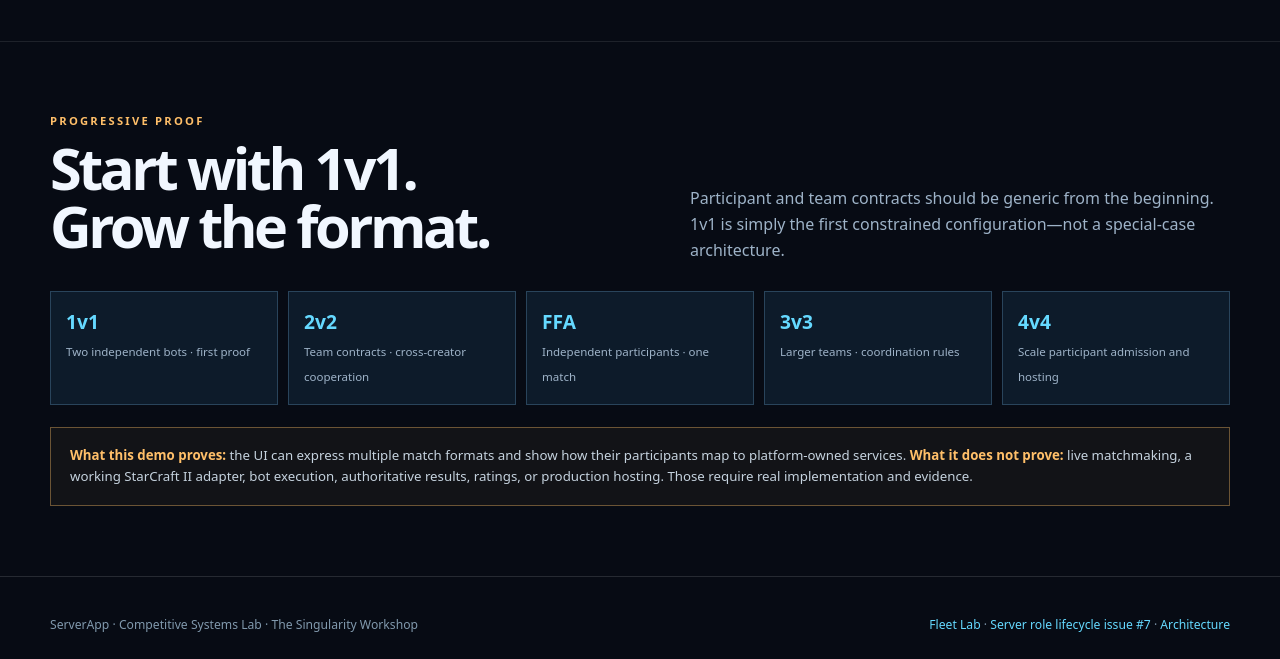
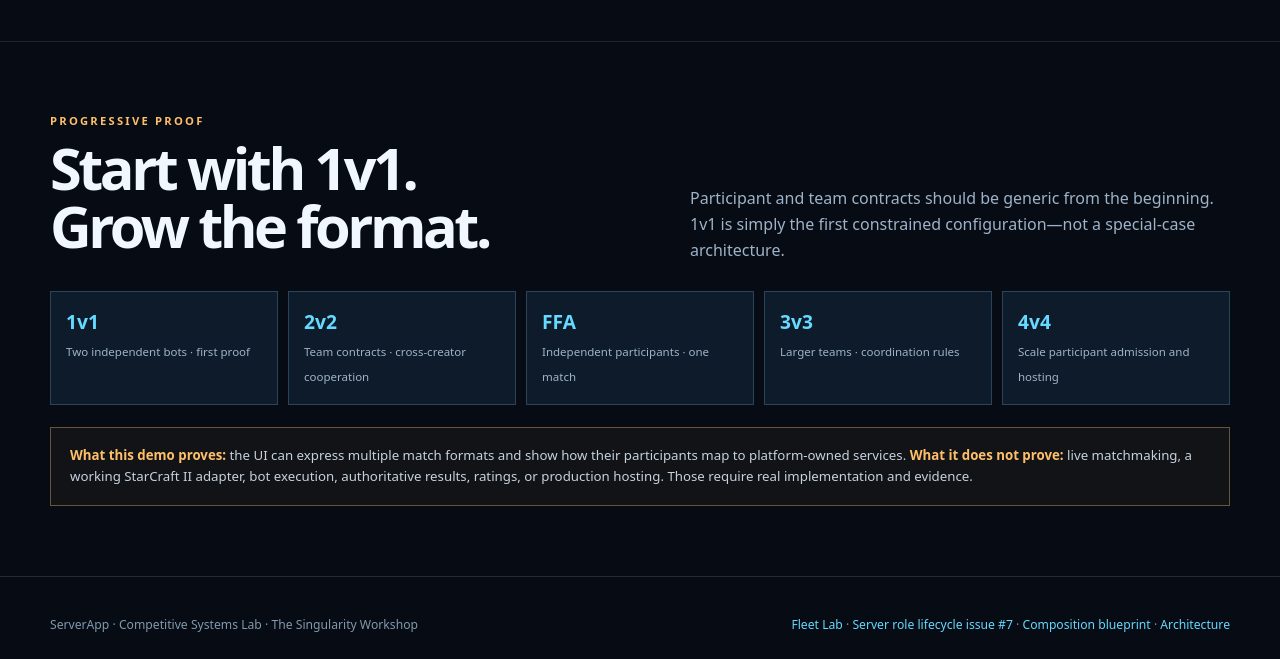
Before and after one commit to TrentBest/TheSingularityWorkshop.ServerApp, a plain HTML site: page site/competitive-ladder/index.html in a window 1280 px wide. Shown: the part 2270-2929 px from the top of the page. Drawn offline with Linux system fonts and the light colour scheme; grey boxes are pictures that could not be loaded.

Commit message:
Link competitive ladder lab to composition blueprint

```diff
--- a/site/competitive-ladder/index.html
+++ b/site/competitive-ladder/index.html
@@ -59,7 +59,7 @@
 <div class="warning"><strong>What this demo proves:</strong> the UI can express multiple match formats and show how their participants map to platform-owned services. <strong>What it does not prove:</strong> live matchmaking, a working StarCraft II adapter, bot execution, authoritative results, ratings, or production hosting. Those require real implementation and evidence.</div>
 </div></section>
 </main>
-<footer><div class="wrap"><div class="footer-row"><span>ServerApp · Competitive Systems Lab · The Singularity Workshop</span><span><a href="../index.html">Fleet Lab</a> · <a href="https://github.com/TrentBest/TheSingularityWorkshop.ServerApp/issues/7">Server role lifecycle issue #7</a> · <a href="https://github.com/TrentBest/TheSingularityWorkshop.ServerApp/blob/development/docs/ARCHITECTURE.md">Architecture</a></span></div><img class="footer-mark" src="https://raw.githubusercontent.com/TrentBest/FSM_API/master/Documentation/Branding/TheSingularityWorkshop.png" alt="The Singularity Workshop"></div></footer>
+<footer><div class="wrap"><div class="footer-row"><span>ServerApp · Competitive Systems Lab · The Singularity Workshop</span><span><a href="../index.html">Fleet Lab</a> · <a href="https://github.com/TrentBest/TheSingularityWorkshop.ServerApp/issues/7">Server role lifecycle issue #7</a> · <a href="https://github.com/TrentBest/TheSingularityWorkshop.ServerApp/blob/development/docs/COMPETITIVE_LADDER_COMPOSITION.md">Composition blueprint</a> · <a href="https://github.com/TrentBest/TheSingularityWorkshop.ServerApp/blob/development/docs/ARCHITECTURE.md">Architecture</a></span></div><img class="footer-mark" src="https://raw.githubusercontent.com/TrentBest/FSM_API/master/Documentation/Branding/TheSingularityWorkshop.png" alt="The Singularity Workshop"></div></footer>
 <script>
 (()=>{
 const $=id=>document.getElementById(id);
```
